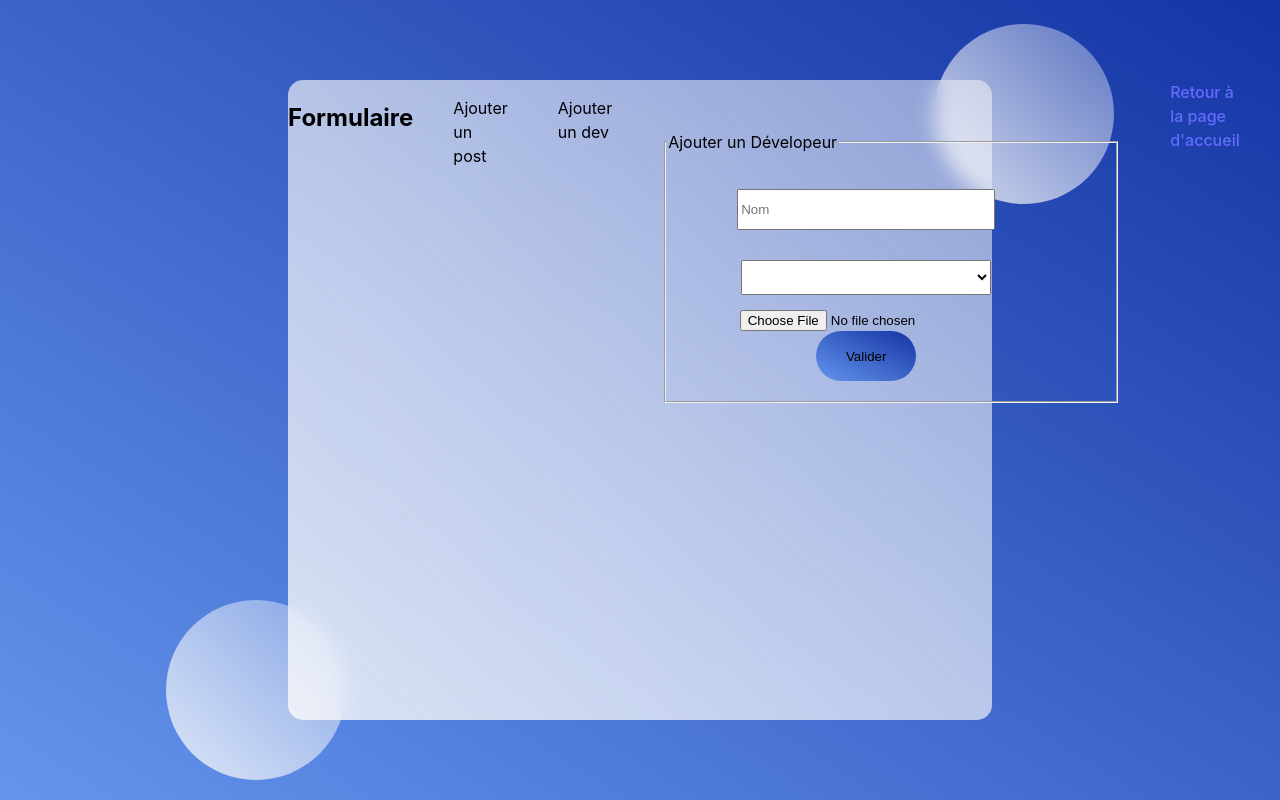
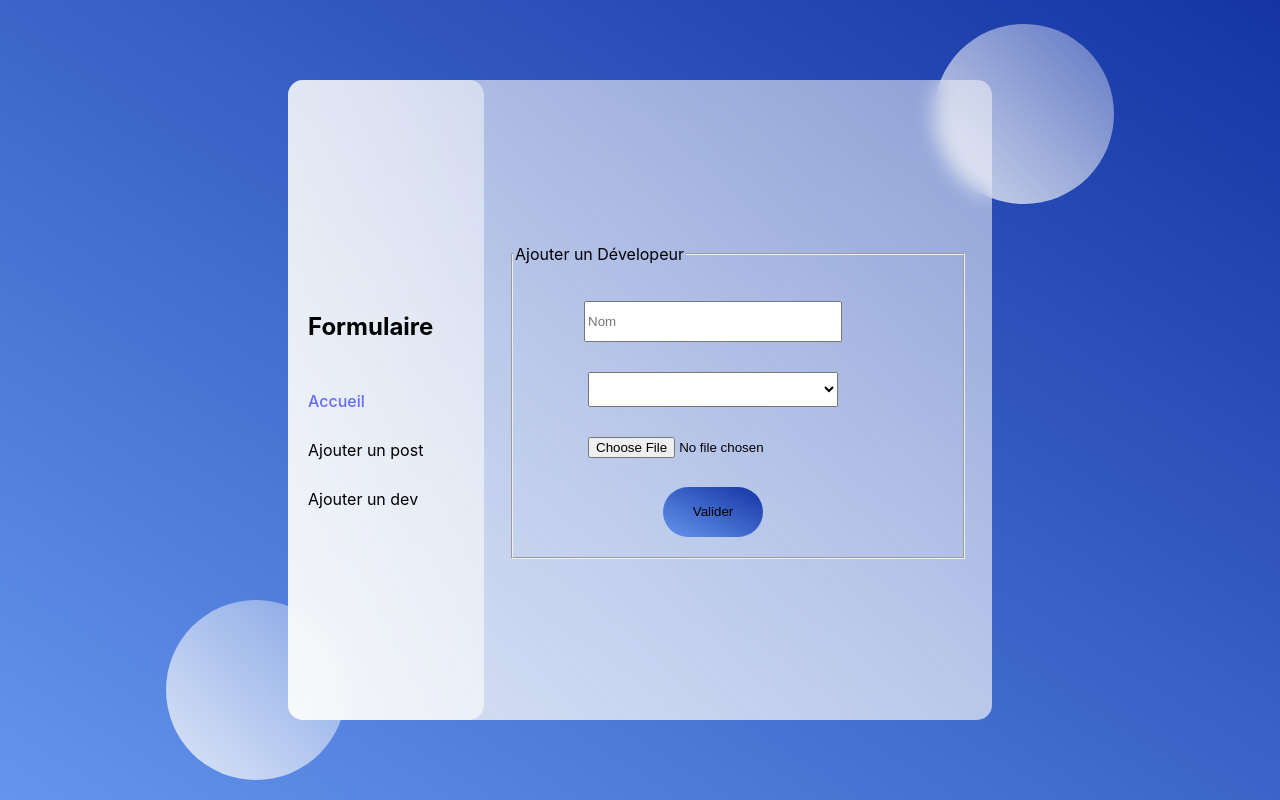
Before and after one commit to AvirKarakitsos/Veille_frontend, a React (Vite) app: page /create in a window 1280 px wide. Both pictures are taken after a click on the item "Ajouter un dev". Built offline with nearby package versions, Linux system fonts and the light colour scheme; no server answers.

Commit message:
refactor: css AddElement page

```diff
--- a/src/App.css
+++ b/src/App.css
@@ -38,6 +38,30 @@
   left: 73%;
 }
 
+
+/*Common Page*/
+.container--left {
+  flex: 1;
+  max-width: 300px;
+  padding: 0 20px;
+  display: flex;
+  flex-direction: column;
+  justify-content: center;
+  row-gap: 25px;
+  border-radius: 15px;
+  background: linear-gradient(to left bottom, rgba(250,250,250,.5), rgba(250,250,250,.8));
+}
+
+.container--right {
+  flex: 3;
+  padding: 0 20px;
+  display: flex;
+  flex-direction: column;
+  align-items: center;
+  justify-content: center;
+}
+
+/* Error Page*/
 .error-container {
   display: flex;
   flex-direction: column;
--- a/src/components/forms/AddAuthor.jsx
+++ b/src/components/forms/AddAuthor.jsx
@@ -38,7 +38,7 @@ function AddAuthor() {
                     <option value="french">Français</option>
                     <option value="english">Anglais</option>
                 </select>
-                <input {...register("image", {required: true})} type='file'/>
+                <input {...register("image", {required: true})} type='file' className={styles["input-style"]}/>
                 <button type="submit">Valider</button>
             </fieldset>
         </form>
--- a/src/index.css
+++ b/src/index.css
@@ -39,3 +39,8 @@ a {
 a:hover {
   color: var(--purple2);
 }
+
+ul {
+  margin: 0;
+  padding: 0;
+}
--- a/src/pages/AddElement/AddElement.jsx
+++ b/src/pages/AddElement/AddElement.jsx
@@ -7,16 +7,17 @@ import styled from 'styled-components'
 const ListContainer = styled.ul`
     width: 100%;
     display: flex;
+    flex-direction: column;
     justify-content: center;
-    column-gap:50px;
+    row-gap: 25px;
     list-style-type: none;
+    cursor: default;
 `
 
 const FormContainer = styled.div`
     width: 100%;
     display: flex;
     justify-content: center;
-    padding: 50px;
 `
 
 const Display = {
@@ -30,15 +31,19 @@ function AddElement() {
 
     return(
         <>
+        <section className='container--left'>
             <h2>Formulaire</h2>
             <ListContainer>
+                <li><Link to="/">{"Accueil"}</Link></li>
                 <li onClick={() => setSelect("POST")}>Ajouter un post</li>
                 <li onClick={() => setSelect("AUTHOR")}>Ajouter un dev</li>
             </ListContainer>
+        </section>
+        <section className='container--right'>
             <FormContainer>
                 <CurrentView/>
             </FormContainer>
-            <Link to="/">{"Retour à la page d'accueil"}</Link>
+        </section>
         </>
     )
 }
--- a/src/pages/Home/Home.jsx
+++ b/src/pages/Home/Home.jsx
@@ -40,12 +40,12 @@ function Home() {
 
     return (
         <>
-            <aside className={styles["container--card"]}>
+            <aside className='container--left'>
                 {!isLoadingAuthors
                     && authors.map((author) => <Card key={author._id} author={author}/>)
                 }
             </aside>
-            <div className={styles.section}>
+            <div className='container--right'>
                 <h1 className={styles["main-title"]}>Veille</h1>
                 <button><Link to="/create">Ajouter un post</Link></button>
                 <form className={styles["container--search"]}>
--- a/src/pages/Home/Home.module.css
+++ b/src/pages/Home/Home.module.css
@@ -1,24 +1,3 @@
-
-.container--card {
-    flex: 1;
-    max-width: 300px;
-    padding: 0 20px;
-    display: flex;
-    flex-direction: column;
-    justify-content: center;
-    row-gap: 25px;
-    border-radius: 15px;
-    background: linear-gradient(to left bottom, rgba(250,250,250,.5), rgba(250,250,250,.8));
-}
-
-.section {
-    flex: 3;
-    padding: 0 20px;
-    display: flex;
-    flex-direction: column;
-    align-items: center;
-}
-
 button {
     height: 50px;
     width: 100px;
```
